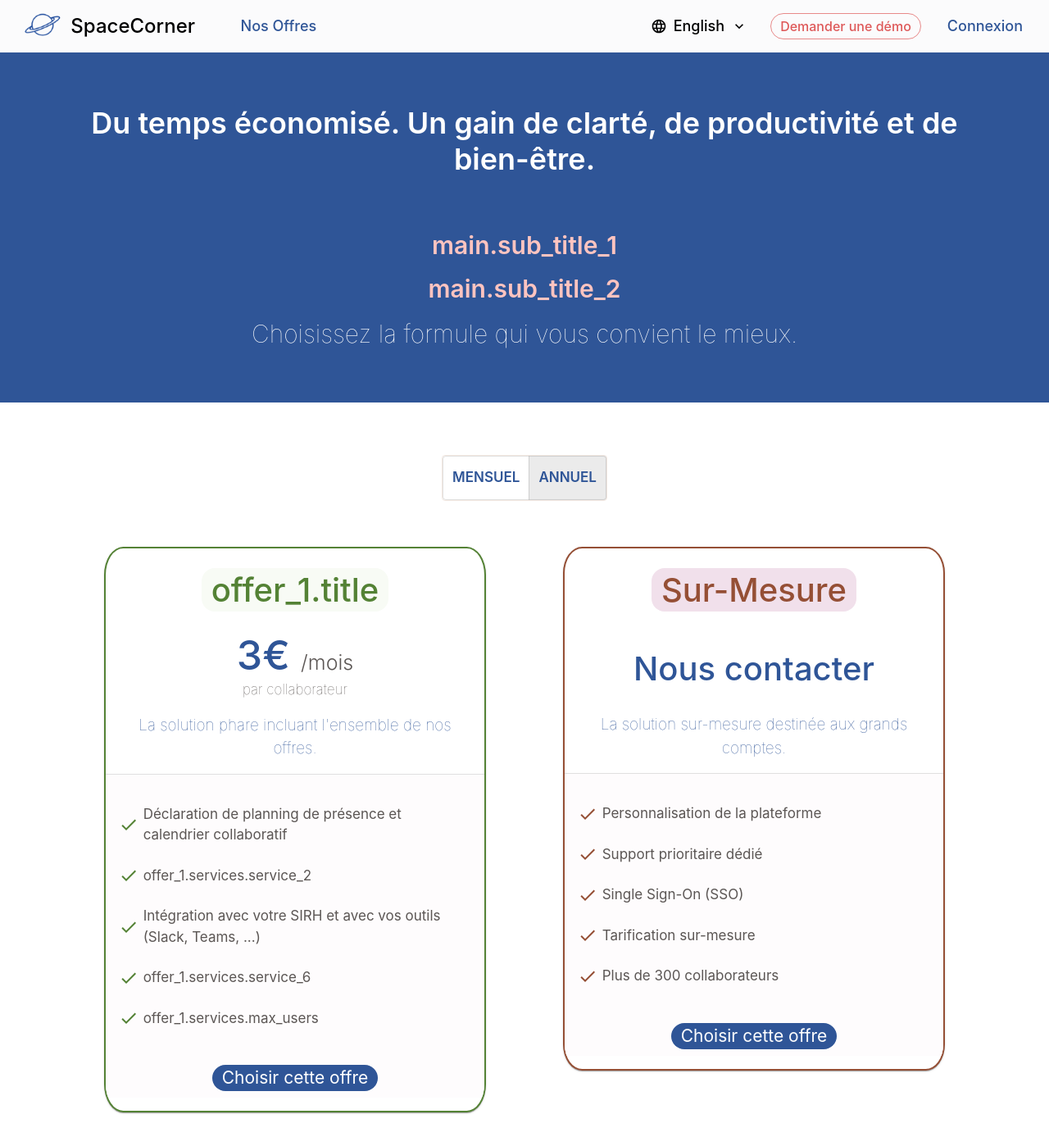
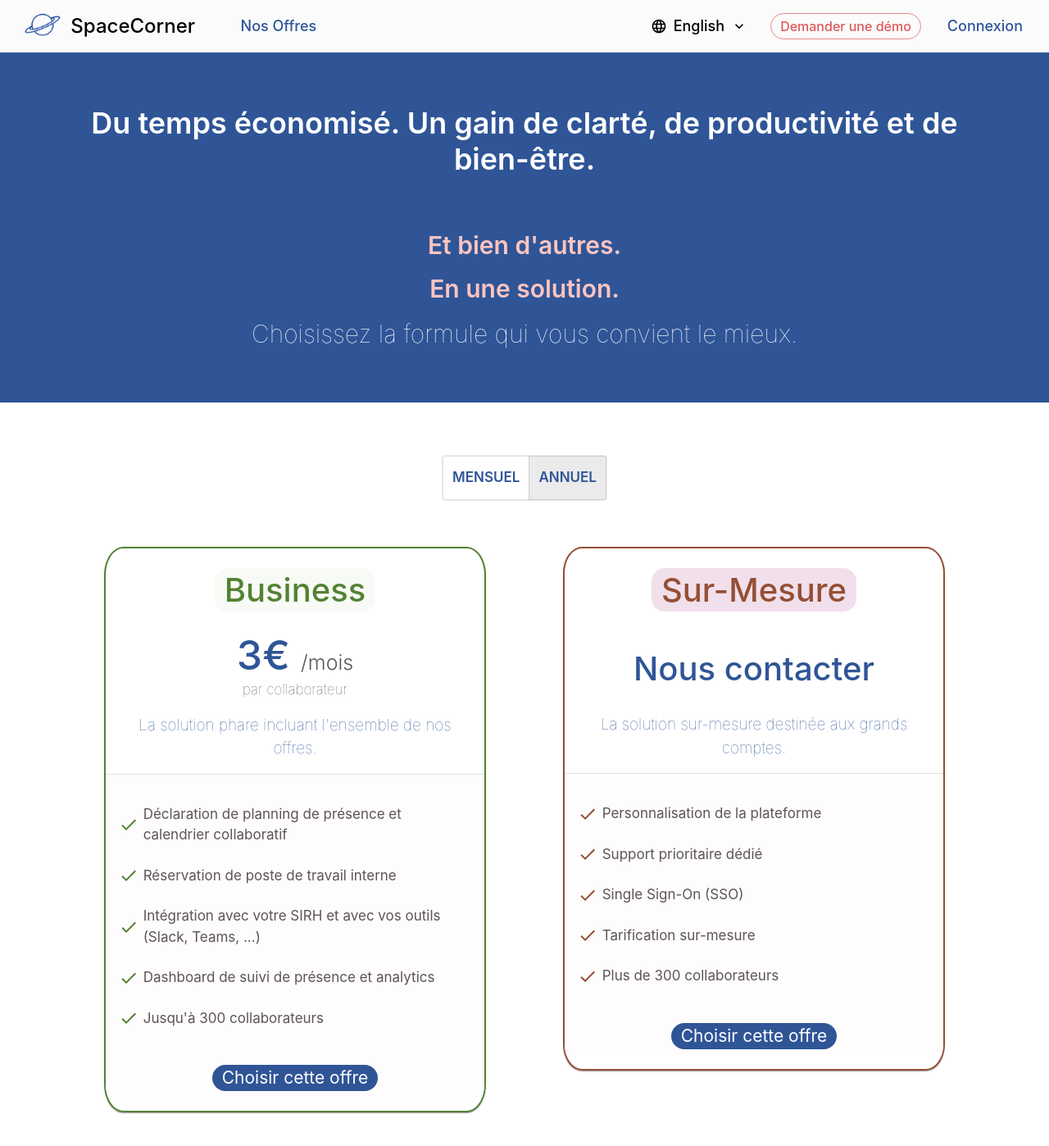
Before and after one commit to WBPierre/Ceercle, a React (Create React App) app in the folder frontend/: page /offers in a window 1280 px wide. Shown: the top 1398 px of the page at 82% size. Built offline with nearby package versions, Linux system fonts and the light colour scheme; a web font is replaced by a local one.

Commit message:
Fixing translations new version

```diff
--- a/frontend/src/components/containers/public/offers/OfferDescription.js
+++ b/frontend/src/components/containers/public/offers/OfferDescription.js
@@ -76,7 +76,7 @@ function OfferDescription({props}){
                                             <Grid container direction="column" alignItems="center">
                                                 <Grid item md={12} mt={1}>
                                                     <Chip pt={5} style={{backgroundColor: "#F8FBF5", color: "#548235", fontWeight:500, fontSize: 40, height:'5%'}}
-                                                    label={t('offers:offer_1.title')}>
+                                                    label={t('public:offers:offer_1.title')}>
                                                     </Chip>
                                                 </Grid>
                                             </Grid>}
@@ -111,7 +111,7 @@ function OfferDescription({props}){
                                                 <ListItemIcon style={{minWidth: '30px'}}>
                                                     <Check sx={{color: "#548235"}}/>
                                                 </ListItemIcon>
-                                                <ListItemText primaryTypographyProps={{fontSize:17, color:"#5B5654"}} primary={t('offers:offer_1.services.service_2')} />
+                                                <ListItemText primaryTypographyProps={{fontSize:17, color:"#5B5654"}} primary={t('public:offers:offer_1.services.service_2')} />
                                             </ListItem>
                                             <ListItem disableGutters>
                                                 <ListItemIcon style={{minWidth: '30px'}}>
@@ -123,13 +123,13 @@ function OfferDescription({props}){
                                                 <ListItemIcon style={{minWidth: '30px'}}>
                                                     <Check sx={{color: "#548235"}}/>
                                                 </ListItemIcon>
-                                                <ListItemText primaryTypographyProps={{fontSize:17, color:"#5B5654"}} primary={t('offers:offer_1.services.service_6')} />
+                                                <ListItemText primaryTypographyProps={{fontSize:17, color:"#5B5654"}} primary={t('public:offers:offer_1.services.service_6')} />
                                             </ListItem>
                                             <ListItem disableGutters>
                                                 <ListItemIcon style={{minWidth: '30px'}}>
                                                     <Check sx={{color: "#548235"}}/>
                                                 </ListItemIcon>
-                                                <ListItemText primaryTypographyProps={{fontSize:17, color:"#5B5654"}} primary={t('offers:offer_1.services.max_users')} />
+                                                <ListItemText primaryTypographyProps={{fontSize:17, color:"#5B5654"}} primary={t('public:offers:offer_1.services.max_users')} />
                                             </ListItem>
                                         </List>
                                     </CardContent>
@@ -140,7 +140,7 @@ function OfferDescription({props}){
                                             mb: 2,
                                             backgroundColor: "#FEFCFD"
                                             }}>
-                                        <Chip variant="contained" style={{color:'white',backgroundColor:'#2F5597', fontSize: 21, fontWeight: 400}} label="Choisir cette offre" onClick={() => navigate('/demo/company')}/>
+                                        <Chip variant="contained" style={{color:'white',backgroundColor:'#2F5597', fontSize: 21, fontWeight: 400}} label="Choisir cette offre" onClick={() => navigate('/demo')}/>
                                     </CardActions>
                                 </Card>
                                 </Fade>
@@ -222,7 +222,7 @@ function OfferDescription({props}){
                                             mb: 2,
                                             backgroundColor: "#FEFCFD"
                                             }}>
-                                        <Chip variant="contained" style={{color:'white',backgroundColor:'#2F5597', fontSize: 21}} label="Choisir cette offre" onClick={() => navigate('/demo/company')}/>
+                                        <Chip variant="contained" style={{color:'white',backgroundColor:'#2F5597', fontSize: 21}} label="Choisir cette offre" onClick={() => navigate('/demo')}/>
                                     </CardActions>
                                 </Card>
                                 </Fade>
--- a/frontend/src/components/containers/public/offers/OffersIntro.js
+++ b/frontend/src/components/containers/public/offers/OffersIntro.js
@@ -32,12 +32,12 @@ function OffersIntro({props}){
                                     <Grid container direction={"column"} spacing={2}>
                                         <Grid item xs={12}>
                                             <Typography variant="h4" align="center" fontWeight={600} fontSize={30} style={{color:'#FFC4C0'}}>
-                                                { t('offers:main.sub_title_1') }
+                                                { t('public:offers:main.sub_title_1') }
                                             </Typography>
                                         </Grid>
                                         <Grid item xs={12}>
                                             <Typography variant="h4" align="center" fontWeight={600} fontSize={30} style={{color:'#FFC4C0'}}>
-                                                { t('offers:main.sub_title_2') }
+                                                { t('public:offers:main.sub_title_2') }
                                             </Typography>
                                         </Grid>
                                         <Grid item xs={12}>
```
Also changed, not shown: frontend/src/views/admin/Dashboard.js (+4 -4 lines).
